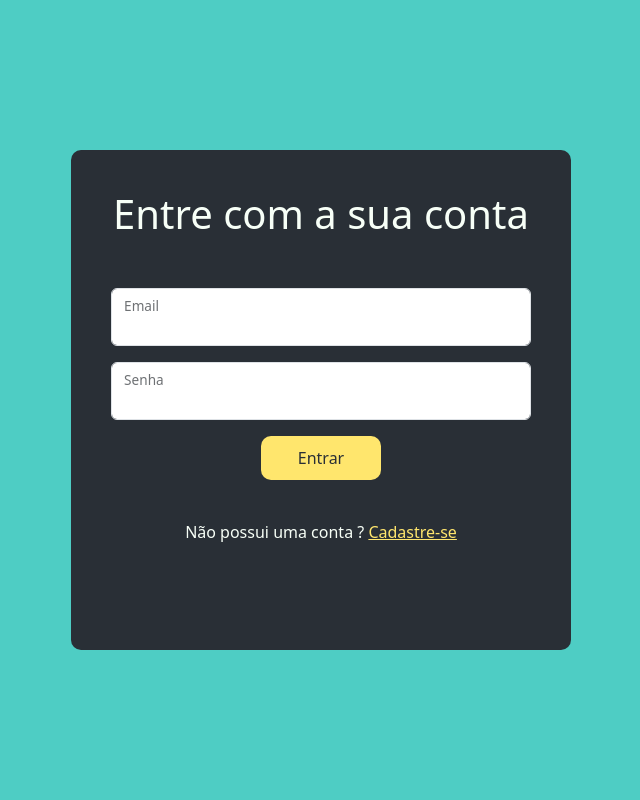
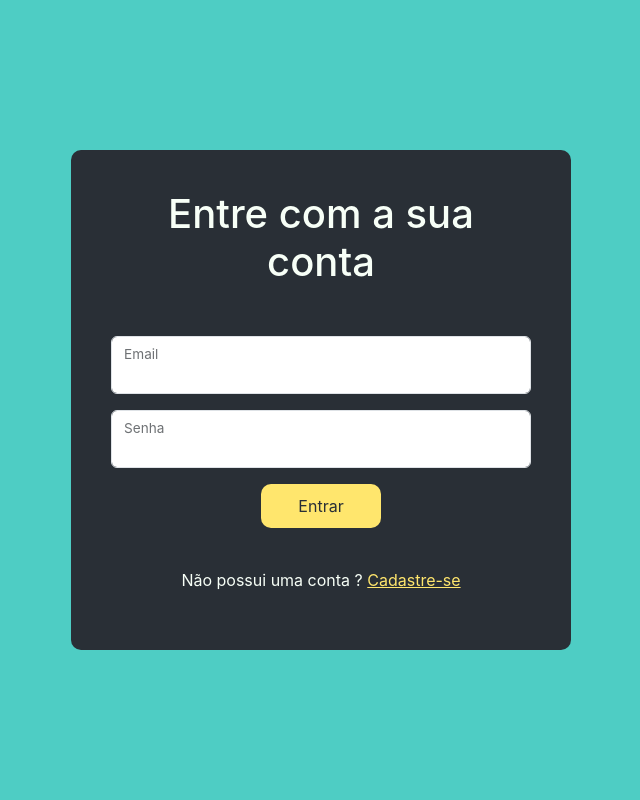
Before and after one commit to Robert-Cortez-Rudi/Gerenciamento_Tarefas, a Flask app: page /login in a window 1280 px wide. Shown: the whole page, without its empty margins (319-959 px from the left). Run offline with Flask 3, Linux system fonts and the light colour scheme.

Commit message:
Inserção de fontes de texto

```diff
--- a/gerenciador_tarefas/static/css/login.css
+++ b/gerenciador_tarefas/static/css/login.css
@@ -1,4 +1,5 @@
 body {
+    font-family: -apple-system,BlinkMacSystemFont,Segoe-UI,Roboto,Oxygen,Ubuntu,Cantarell,Fira-Sans,Droid-Sans,Helvetica-Neue,sans-serif;
     height: 100vh;
     display: flex;
     justify-content: center;
```
